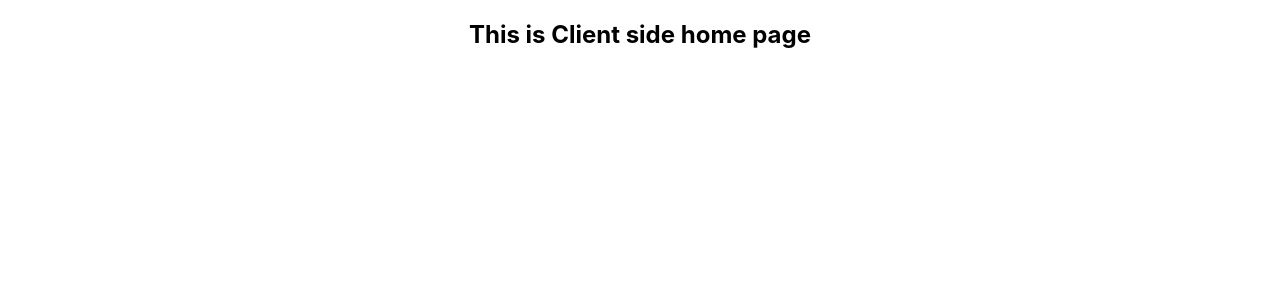
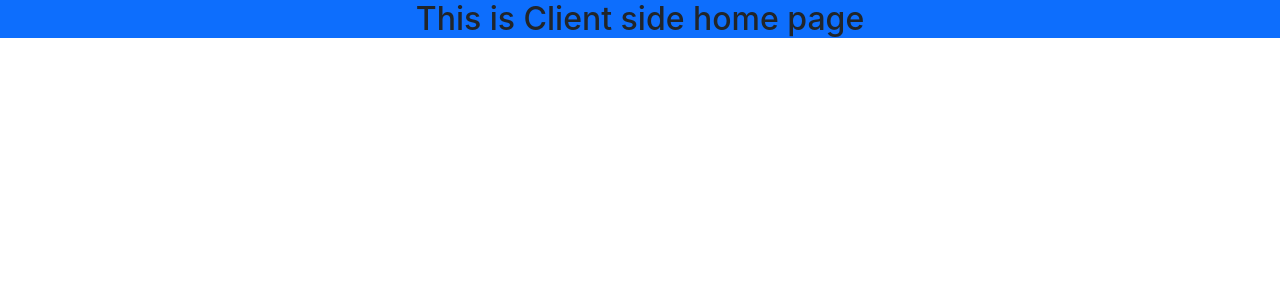
Before and after one commit to mdmehedihasan/fridge-bd-client-side, a React (Create React App) app: page / in a window 1280 px wide. Shown: the top 300 px of the page. Built offline with nearby package versions, Linux system fonts and the light colour scheme.

Commit message:
bootstrap css added to index.html file

```diff
--- a/public/index.html
+++ b/public/index.html
@@ -1,20 +1,22 @@
 <!DOCTYPE html>
 <html lang="en">
+
 <head>
   <meta charset="utf-8" />
   <link rel="icon" href="%PUBLIC_URL%/favicon.ico" />
   <meta name="viewport" content="width=device-width, initial-scale=1" />
   <meta name="theme-color" content="#000000" />
-    <meta
-      name="description"
-      content="Web site created using create-react-app"
-    />
+  <meta name="description" content="Web site created using create-react-app" />
   <link rel="apple-touch-icon" href="%PUBLIC_URL%/logo192.png" />
   <!--
       manifest.json provides metadata used when your web app is installed on a
       user's mobile device or desktop. See https://developers.google.com/web/fundamentals/web-app-manifest/
     -->
   <link rel="manifest" href="%PUBLIC_URL%/manifest.json" />
+
+  <!-- Bootstrap css -->
+  <link href="https://cdn.jsdelivr.net/npm/bootstrap@5.1.3/dist/css/bootstrap.min.css" rel="stylesheet"
+    integrity="sha384-1BmE4kWBq78iYhFldvKuhfTAU6auU8tT94WrHftjDbrCEXSU1oBoqyl2QvZ6jIW3" crossorigin="anonymous">
   <!--
       Notice the use of %PUBLIC_URL% in the tags above.
       It will be replaced with the URL of the `public` folder during the build.
@@ -26,6 +28,7 @@
     -->
   <title>React App</title>
 </head>
+
 <body>
   <noscript>You need to enable JavaScript to run this app.</noscript>
   <div id="root"></div>
@@ -40,4 +43,5 @@
       To create a production bundle, use `npm run build` or `yarn build`.
     -->
 </body>
+
 </html>
--- a/src/App.js
+++ b/src/App.js
@@ -3,7 +3,7 @@
 function App() {
   return (
     <div className="App">
-      <h2>This is Client side home page</h2>
+      <h2 className='bg-primary'>This is Client side home page</h2>
     </div>
   );
 }
--- a/src/index.js
+++ b/src/index.js
@@ -3,12 +3,15 @@
 import './index.css';
 import App from './App';
 import reportWebVitals from './reportWebVitals';
+import { BrowserRouter } from 'react-router-dom';
 
 const root = ReactDOM.createRoot(document.getElementById('root'));
 root.render(
-  <React.StrictMode>
-    <App />
-  </React.StrictMode>
+  <BrowserRouter>
+    <React.StrictMode>
+      <App />
+    </React.StrictMode>
+  </BrowserRouter>
 );
 
 // If you want to start measuring performance in your app, pass a function
```
Lines whose indentation alone changed are shown as unchanged.
